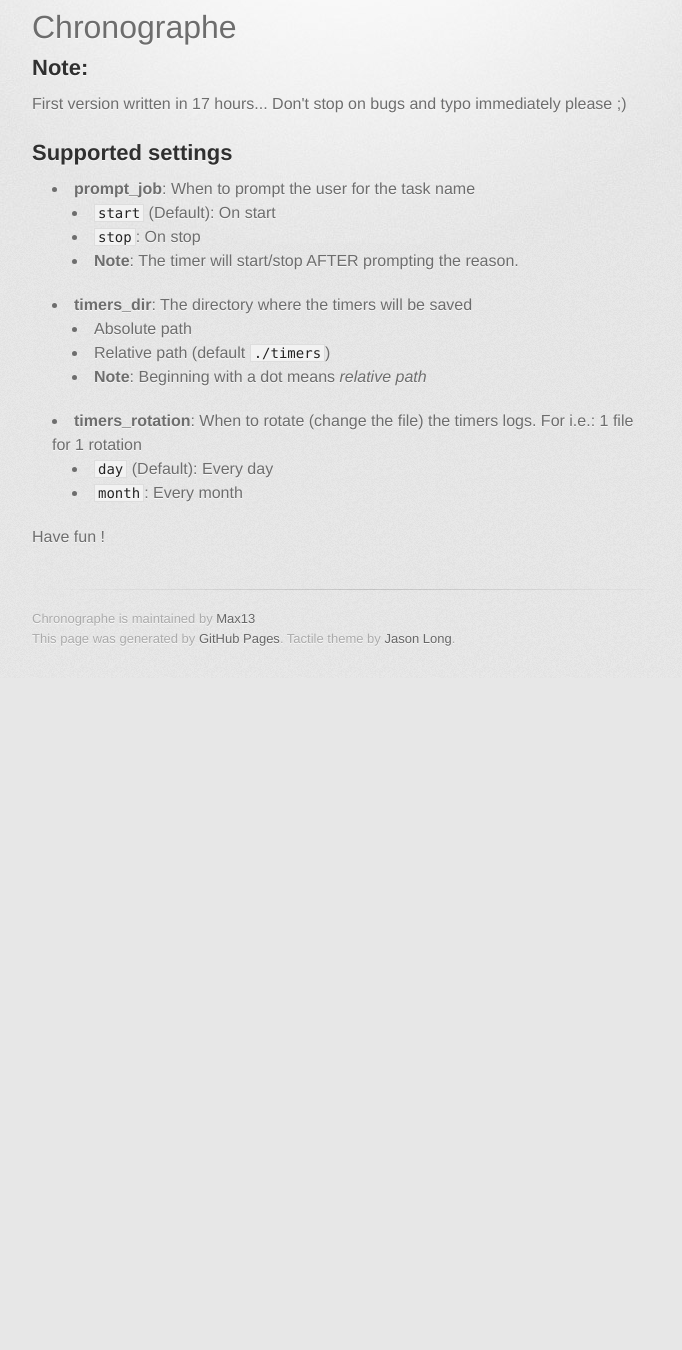
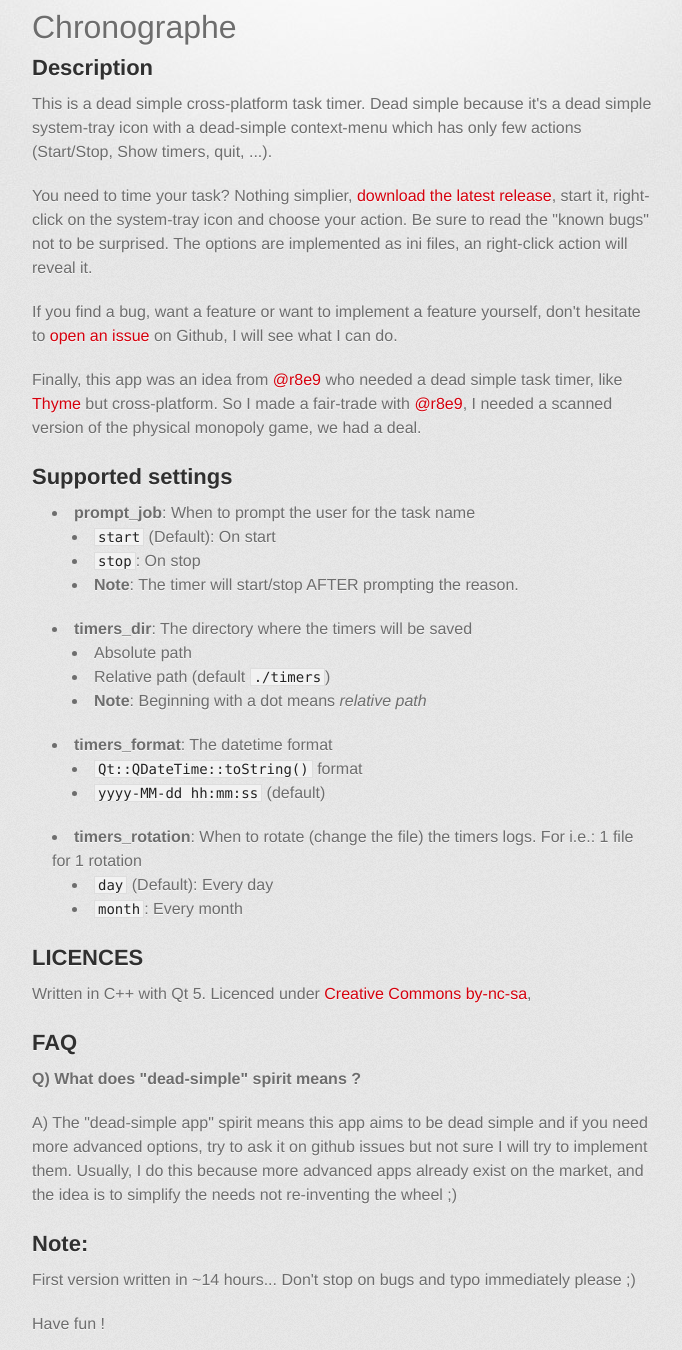
Before and after one commit to Max13/Chronographe, a plain HTML site: page index.html in a window 1280 px wide. Shown: the part 330-1680 px from the top of the page, without its empty margins (298-980 px from the left). Before the commit the page ends 1008 px from the top, so only its background shows below. Drawn offline with Linux system fonts and the light colour scheme; a web font is replaced by a local one.

```diff
--- a/index.html
+++ b/index.html
@@ -35,9 +35,15 @@
 <a name="chronographe" class="anchor" href="#chronographe"><span class="octicon octicon-link"></span></a>Chronographe</h1>
 
 <h2>
-<a name="note" class="anchor" href="#note"><span class="octicon octicon-link"></span></a>Note:</h2>
+<a name="description" class="anchor" href="#description"><span class="octicon octicon-link"></span></a>Description</h2>
 
-<p>First version written in 17 hours... Don't stop on bugs and typo immediately please ;)</p>
+<p>This is a dead simple cross-platform task timer. Dead simple because it's a dead simple system-tray icon with a dead-simple context-menu which has only few actions (Start/Stop, Show timers, quit, ...).</p>
+
+<p>You need to time your task? Nothing simplier, <a href="https://github.com/Max13/Chronographe/releases/latest">download the latest release</a>, start it, right-click on the system-tray icon and choose your action. Be sure to read the "known bugs" not to be surprised. The options are implemented as ini files, an right-click action will reveal it.</p>
+
+<p>If you find a bug, want a feature or want to implement a feature yourself, don't hesitate to <a href="https://github.com/Max13/Chronographe/issues">open an issue</a> on Github, I will see what I can do.</p>
+
+<p>Finally, this app was an idea from <a href="https://github.com/r8e9">@r8e9</a> who needed a dead simple task timer, like <a href="http://joaomoreno.github.io/thyme/">Thyme</a> but cross-platform. So I made a fair-trade with <a href="https://github.com/r8e9">@r8e9</a>, I needed a scanned version of the physical monopoly game, we had a deal.</p>
 
 <h2>
 <a name="supported-settings" class="anchor" href="#supported-settings"><span class="octicon octicon-link"></span></a>Supported settings</h2>
@@ -67,6 +73,16 @@
 </ul>
 </li>
 <li>
+<strong>timers_format</strong>: The datetime format
+
+<ul>
+<li>
+<a href="http://qt-project.org/doc/qt-5.1/qtcore/qdatetime.html#toString"><code>Qt::QDateTime::toString()</code></a> format</li>
+<li>
+<code>yyyy-MM-dd hh:mm:ss</code> (default)</li>
+</ul>
+</li>
+<li>
 <strong>timers_rotation</strong>: When to rotate (change the file) the timers logs. For i.e.: 1 file for 1 rotation
 
 <ul>
@@ -76,7 +92,24 @@
 <code>month</code>: Every month</li>
 </ul>
 </li>
-</ul><p>Have fun !</p>
+</ul><h2>
+<a name="licences" class="anchor" href="#licences"><span class="octicon octicon-link"></span></a>LICENCES</h2>
+
+<p>Written in C++ with Qt 5. Licenced under <a href="http://creativecommons.org/licenses/by-nc-sa/3.0/">Creative Commons by-nc-sa</a>,</p>
+
+<h2>
+<a name="faq" class="anchor" href="#faq"><span class="octicon octicon-link"></span></a>FAQ</h2>
+
+<p><strong>Q) What does "dead-simple" spirit means ?</strong></p>
+
+<p>A) The "dead-simple app" spirit means this app aims to be dead simple and if you need more advanced options, try to ask it on github issues but not sure I will try to implement them. Usually, I do this because more advanced apps already exist on the market, and the idea is to simplify the needs not re-inventing the wheel ;)</p>
+
+<h2>
+<a name="note" class="anchor" href="#note"><span class="octicon octicon-link"></span></a>Note:</h2>
+
+<p>First version written in ~14 hours... Don't stop on bugs and typo immediately please ;)</p>
+
+<p>Have fun !</p>
         </section>
 
         <footer>
```
Also changed, not shown: params.json (+1 -1 lines).
